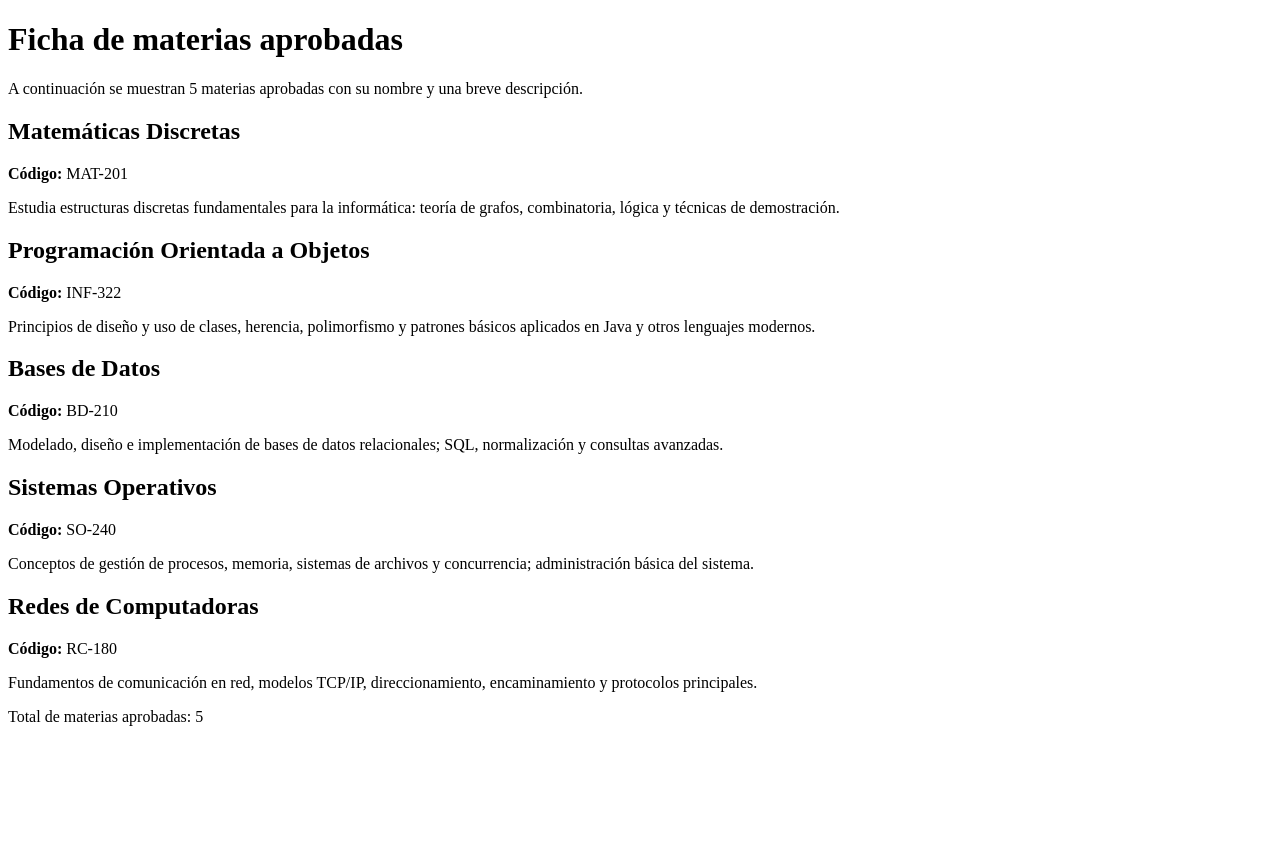
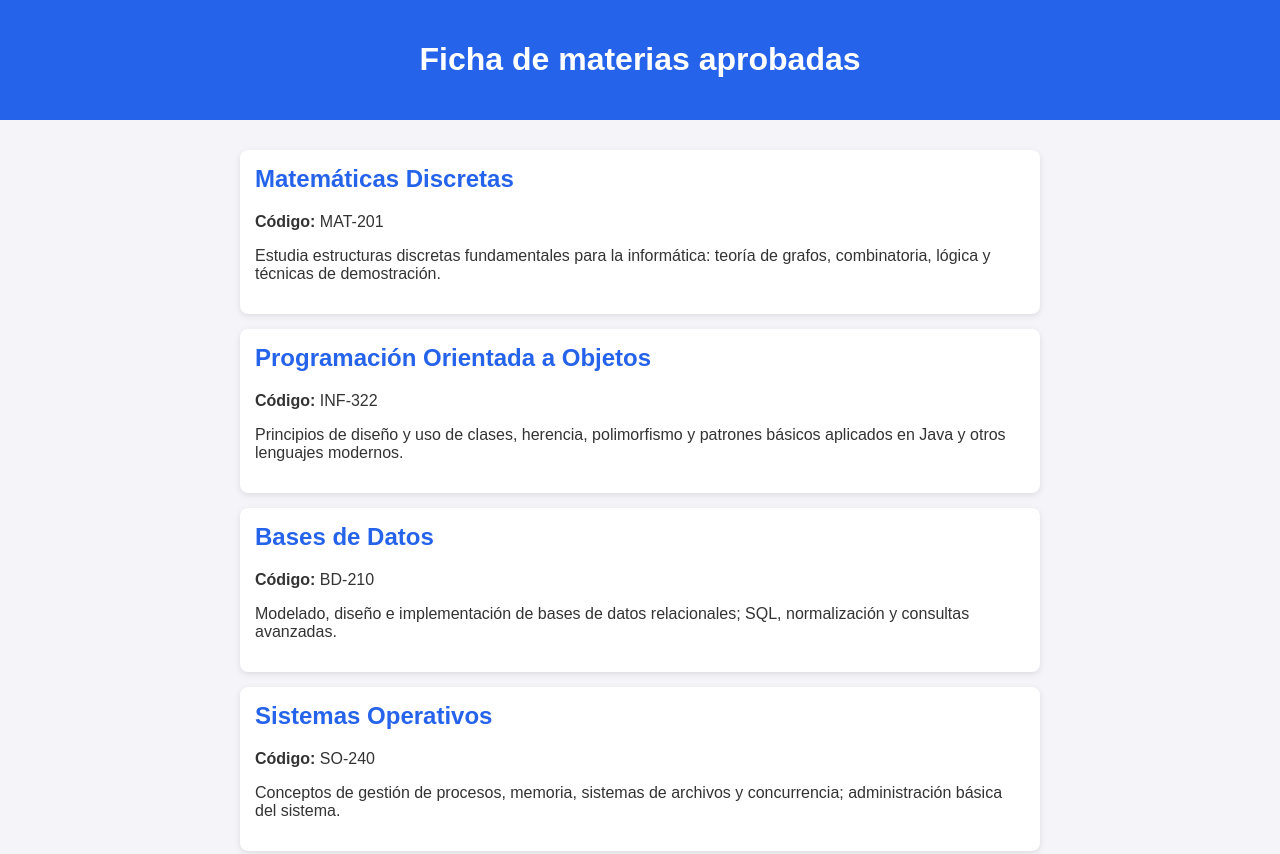
Before and after one commit to denis2812dk/versionamiento, a plain HTML site: page index.html in a window 1280 px wide. Shown: the top 854 px of the page. Before the commit the page ends 800 px from the top, so only its background shows below. Drawn offline with Linux system fonts and the light colour scheme.

Commit message:
Creacion y aplicación de estilos css

```diff
--- a/index.html
+++ b/index.html
@@ -4,11 +4,11 @@
   <meta charset="utf-8" />
   <meta name="viewport" content="width=device-width, initial-scale=1" />
   <title>Ficha de materias aprobadas</title>
+  <link rel="stylesheet" href="styles.css">
 </head>
 <body>
   <header>
     <h1>Ficha de materias aprobadas</h1>
-    <p>A continuación se muestran 5 materias aprobadas con su nombre y una breve descripción.</p>
   </header>
 
   <main>
--- /dev/null
+++ b/styles.css
@@ -0,0 +1,43 @@
+
+body {
+    font-family: Arial, Helvetica, sans-serif;
+    background-color: #f4f4f9;
+    margin: 0;
+    padding: 0;
+    color: #333;
+  }
+
+  header {
+    background-color: #2563eb;
+    color: white;
+    padding: 20px;
+    text-align: center;
+  }
+
+  main {
+    max-width: 800px;
+    margin: 20px auto;
+    padding: 10px;
+  }
+
+  article {
+    background-color: white;
+    padding: 15px;
+    margin-bottom: 15px;
+    border-radius: 8px;
+    box-shadow: 0px 2px 6px rgba(0,0,0,0.1);
+  }
+
+  article h2 {
+    color: #2563eb;
+    margin-top: 0;
+  }
+
+  footer {
+    background-color: #e5e7eb;
+    text-align: center;
+    padding: 15px;
+    margin-top: 20px;
+    font-size: 0.9rem;
+    color: #555;
+  }
```
